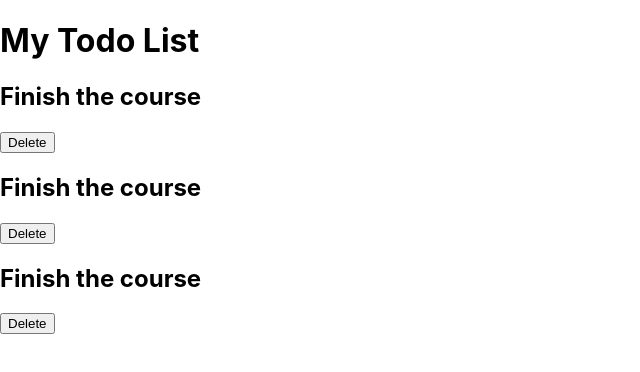
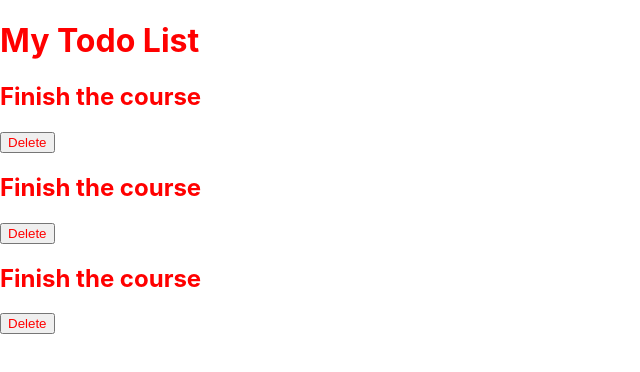
Before and after one commit to SethDimmer123/react-cc, a React (Create React App) app: page / in a window 1280 px wide. Shown: the top 372 px of the page, without its empty margins (0-640 px from the left). Built offline with nearby package versions, Linux system fonts and the light colour scheme.

Commit message:
initial commit

```diff
--- /dev/null
+++ b/src/components/Todo.css
@@ -0,0 +1,3 @@
+* {
+    color: red;
+}
--- a/src/components/Todo.jsx
+++ b/src/components/Todo.jsx
@@ -1,3 +1,5 @@
+import './Todo.css'
+
 function Todo() {
     return (
       <div>
```
